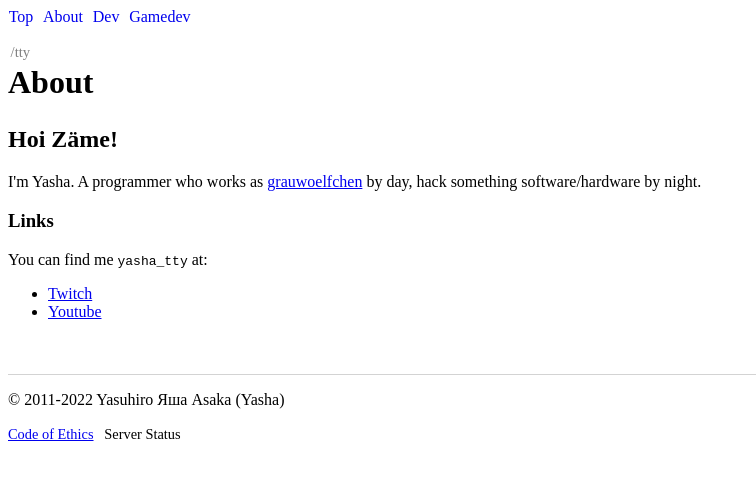
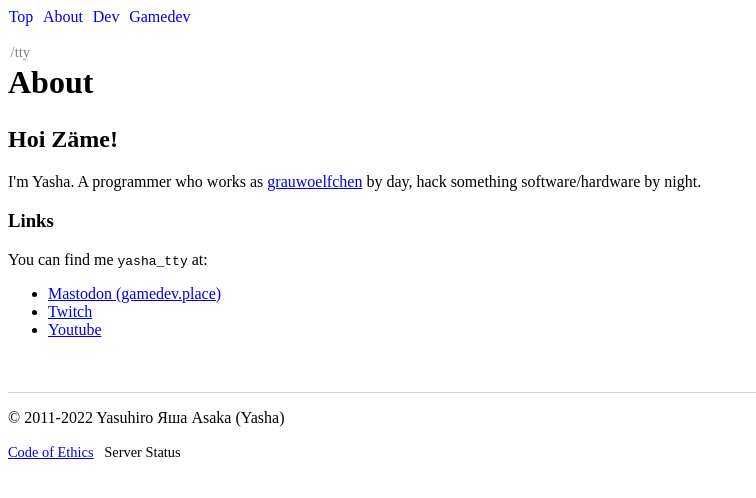
Before and after one commit to grauwoelfchen/hackhorge, a SvelteKit app: page /tty in a window 1280 px wide. Shown: the top 498 px of the page, without its empty margins (0-756 px from the left). Built offline with nearby package versions, Linux system fonts and the light colour scheme.

Commit message:
Update links

```diff
--- a/src/routes/tty/+page.svelte
+++ b/src/routes/tty/+page.svelte
@@ -13,7 +13,8 @@
   <div>
     <p>You can find me <code>yasha_tty</code> at:</p>
     <ul>
-      <li><a href="https://www.twitch.tv/yasha_tty">Twitch</li>
+      <li><a href="https://mastodon.gamedev.place/@yasha_tty">Mastodon (gamedev.place)</a></li>
+      <li><a href="https://www.twitch.tv/yasha_tty">Twitch</a></li>
       <li><a href="https://www.youtube.com/@yasha_tty">Youtube</a></li>
     </ul>
   </div>
```
